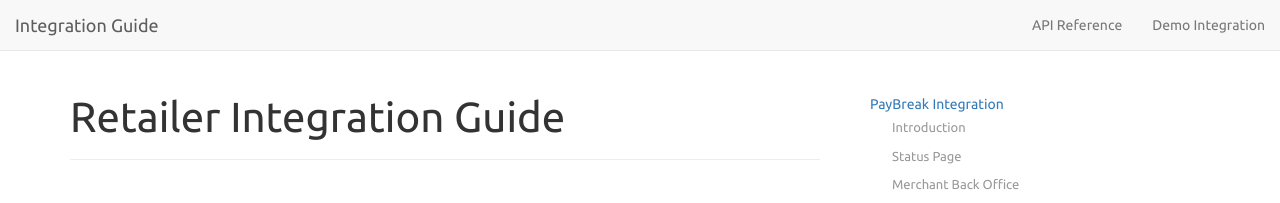
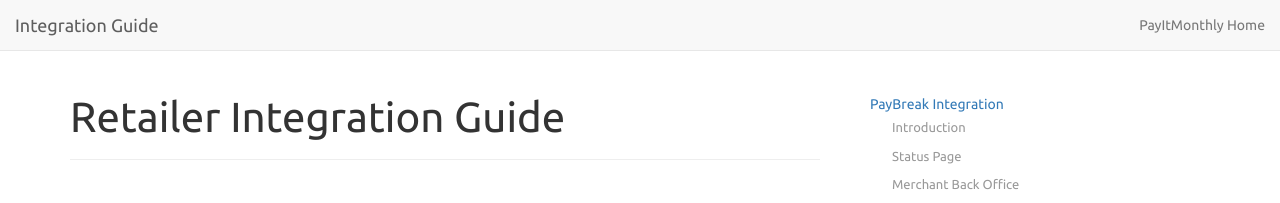
Before and after one commit to payitmonthly/Integration, a Jekyll site: the page built from index.md, in a window 1280 px wide. Shown: the top 203 px of the page. Built offline with Jekyll 4.4.1, drawn with Linux system fonts in a browser that asks for light colours; nearby versions of some CDN libraries; Markdown is read by kramdown in place of the engine named in the settings; our own code applies the rules of GitHub Pages for plain Markdown files.

Commit message:
Update header.html

```diff
--- a/_includes/header.html
+++ b/_includes/header.html
@@ -16,10 +16,7 @@
         <div class="collapse navbar-collapse" id="bs-example-navbar-collapse-1">
             <ul class="nav navbar-nav navbar-right">
                 <li>
-                    <a href="{{ site.baseurl }}/api">API Reference</a>
-                </li>
-                <li>
-                    <a href="http://demo.paybreak.com/">Demo Integration</a>
+                    <a href="https://payitmonthly.uk">PayItMonthly Home</a>
                 </li>
             </ul>
         </div>
```
